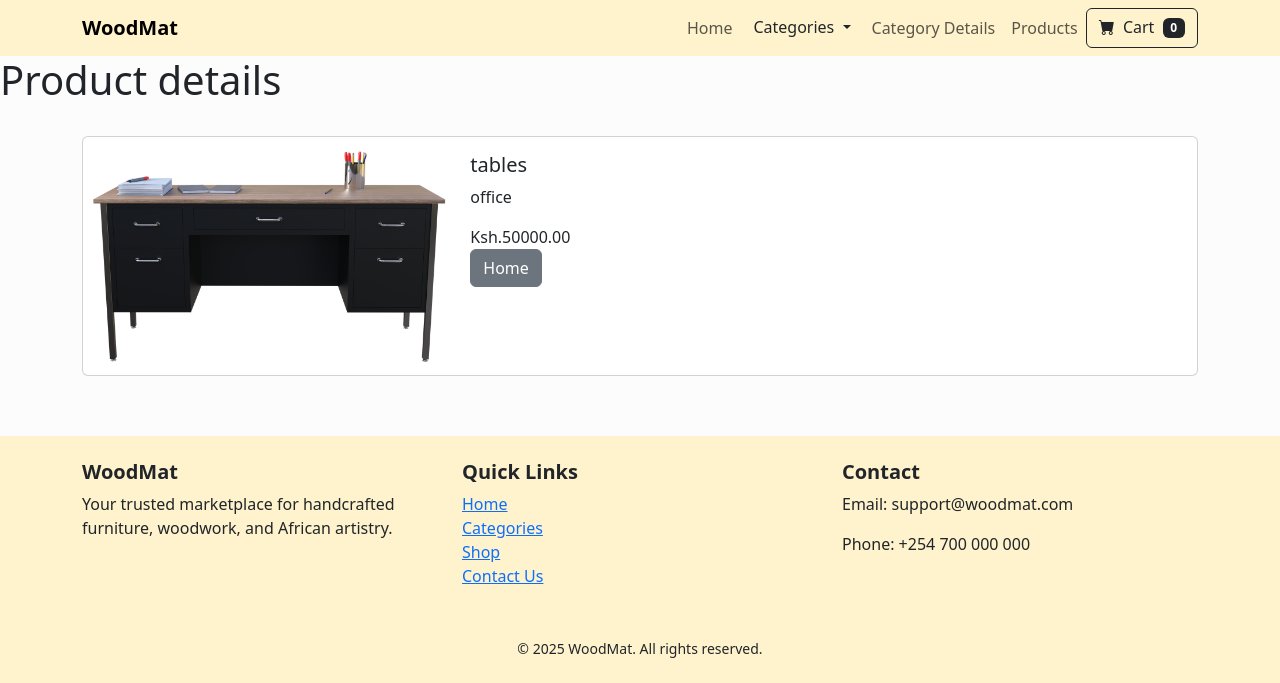
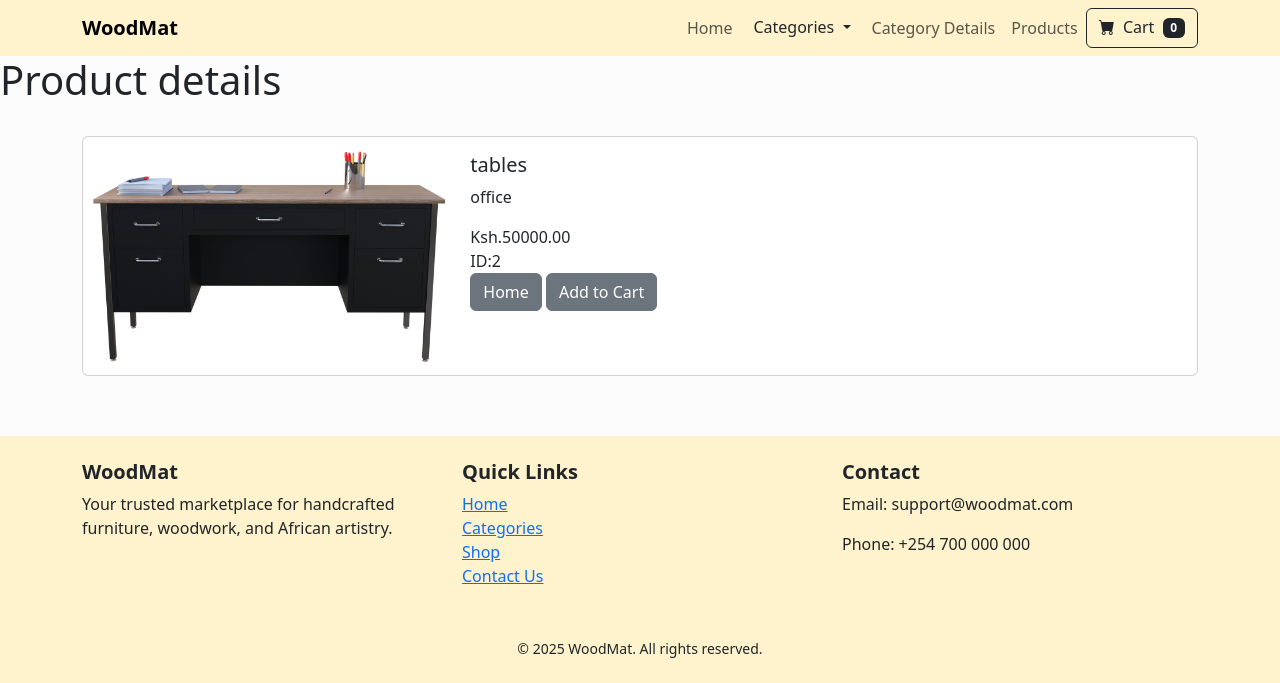
Before and after one commit to fidelis182/Woodwork_emarket, a Django app: page /product_detail/2/ in a window 1280 px wide. Shown: the top 683 px of the page. Run offline with Django 5.2, Linux system fonts and the light colour scheme; data comes from the database, SQL or seed files in the repository; both versions use the stored data as it was after the commit; some libraries are stand-ins or nearby versions.

Commit message:
created add to cart function

```diff
--- a/cart/cart.py
+++ b/cart/cart.py
@@ -11,3 +11,15 @@ class Cart():
 
     #make sure cart is available to all pages
     self.cart=cart
+
+
+  def add(self, product):
+    product_id = str(product.id)   # ← MUST be inside the method
+    if product_id in self.cart:
+            pass
+    else:
+     self.cart[product_id] = {
+        'price': str(product.price),
+      }
+
+    self.session.modified = True
--- a/woodmat/templates/base.html
+++ b/woodmat/templates/base.html
@@ -14,6 +14,7 @@
     <link rel="stylesheet" href="https://cdn.jsdelivr.net/npm/bootstrap-icons@1.11.1/font/bootstrap-icons.css">
 
   <link rel="stylesheet" href="{% static 'styles/main.css' %}">
+  <script src="https://code.jquery.com/jquery-3.7.1.min.js" integrity="sha256-/JqT3SQfawRcv/BIHPThkBvs0OEvtFFmqPF/lYI/Cxo=" crossorigin="anonymous"></script>
   </head>
   <body class="bg-light-subtle">
     <header>
--- a/woodmat/templates/product_detail.html
+++ b/woodmat/templates/product_detail.html
@@ -18,14 +18,17 @@
         <h5 class="card-title">{{product.name}}</h5>
         <p class="card-text">{{product.description}}</p>
         {%if product.is_sale%}
-           <span class="price"><strike>Ksh.{{ product.price }}</strike></span>
+           <span class="price"><strike>Ksh.{{ product.price }}</strike></span> <br>
           <span class="price">
             &nbsp;Ksh.{{ product.sale_price }}</span>
+            <br>ID:{{product.id}}
         {% else %}
             Ksh.{{ product.sale_price }}
+            <br>ID:{{product.id}}
         {% endif %}
         <br>
         <a href="{% url 'index'%}" class="btn btn-secondary">Home</a>
+        <button type="button" value="{{product.id}}" class="btn btn-secondary" id="add-cart">Add to Cart</button>
       </div>
     </div>
   </div>
@@ -34,4 +37,27 @@
     </div>
 
 
+    <script>
+      // check if button is pressed
+      $(document).on('click', '#add-cart',function(e){
+        e.preventDefault();
+        $.ajax({
+          type:'POST',
+          url:"{% url 'cart_add' %}",
+          data:{
+            product_id:$('#add-cart').val(),
+            csrfmiddlewaretoken:'{{csrf_token}}',
+            action:'post'
+          },
+          success:function(json){
+            console.log(json)
+          },
+          error:function(shr,errmsg,err){
+
+          }
+        });
+      }
+      )
+    </script>
+
 {% endblock content %}
```
Also changed, not shown: cart/views.py (+19 -3 lines), db.sqlite3.
